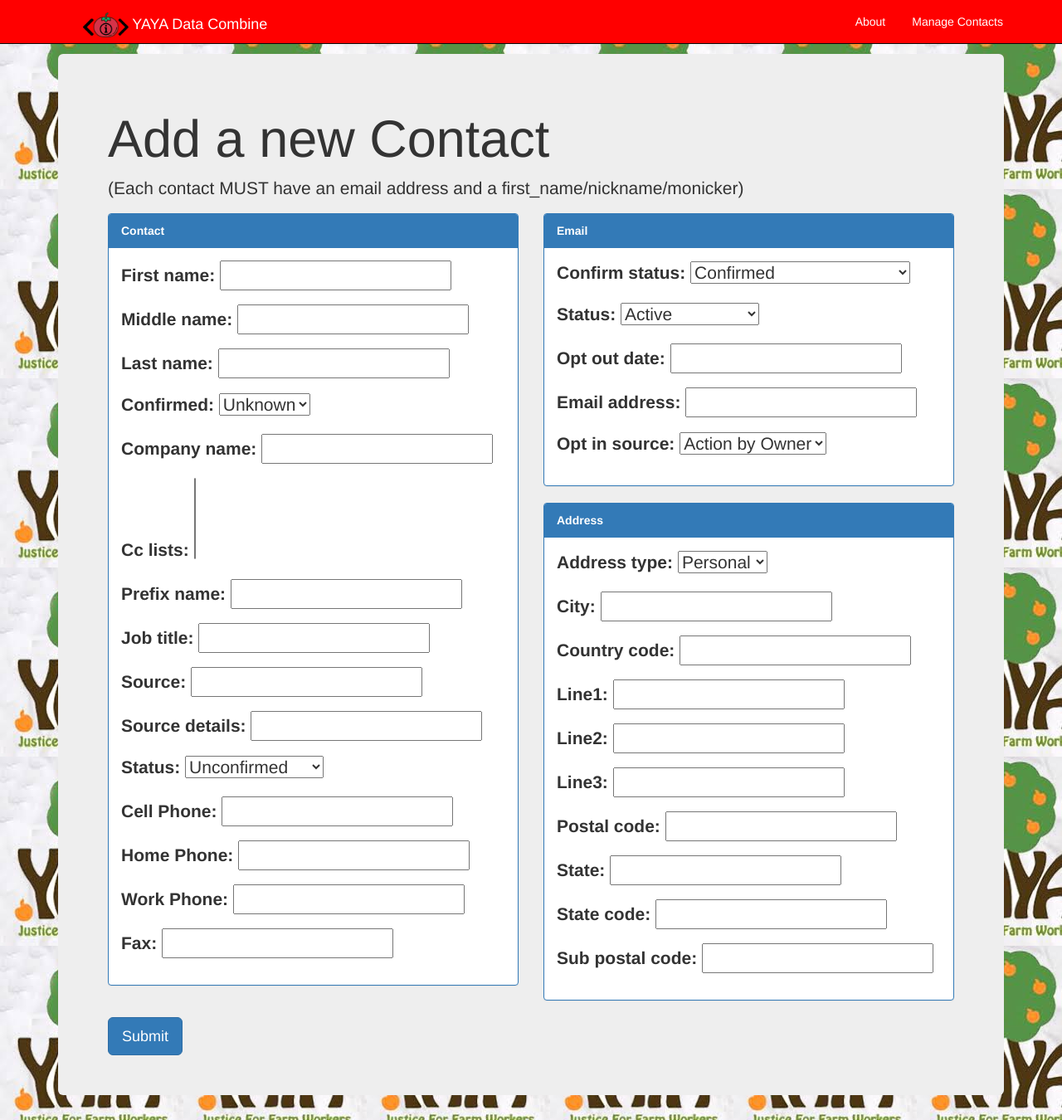
After one commit to Crimson-Star-Software/data-combine, a Django app: template datacombine/datacombine/templates/add_new_contact.html in a window 1280 px wide. The commit adds this page. Shown: the whole page at 83% size. Run offline with Django 3.2, Linux system fonts and the light colour scheme; the template is opened without the code that fills it: values that come from a table or form of the project are taken from there, others are empty; parts of the project's set-up code (start-up, migrations or seed data) failed here and were passed over; some libraries are stand-ins or nearby versions.

Commit message:
Non-functioning webform for adding a new contact

```diff
--- a/datacombine/datacombine/forms.py
+++ b/datacombine/datacombine/forms.py
@@ -1,4 +1,7 @@
 from django import forms
+from django.forms.fields import CharField, TextInput
+from django.forms import ModelForm, inlineformset_factory
+from datacombine import models
 
 
 class HarvestForm(forms.Form):
@@ -37,3 +40,53 @@ class HarvestForm(forms.Form):
                     "There needs to be either a json file "
                     "or Constant Contact API/postgres credentials."
                 )
+
+
+class AddressForm(ModelForm):
+    class Meta:
+        model = models.Address
+        exclude = ["cc_id"]
+        label = {
+            'line1': 'Address Line 1',
+            'line2': 'Address Line 2',
+            'line3': 'Address Line 3'
+        }
+        fields_required = []
+
+
+class EmailAddressForm(ModelForm):
+    class Meta:
+        model = models.EmailAddress
+        exclude = ["cc_id"]
+        fields_required = ["email_address"]
+
+
+class CreateContactForm(ModelForm):
+    cell_field = CharField(label="Cell Phone")
+    home_field = CharField(label="Home Phone")
+    work_field = CharField(label="Work Phone")
+    fax_field = CharField(label="Fax")
+    note = TextInput()
+
+    class Meta:
+        model = models.Contact
+        exclude = [
+            "created_date",
+            "cc_id",
+            "cc_modified_date",
+            "cell_phone",
+            "home_phone",
+            "work_phone",
+            "fax",
+            "addresses",
+            "email_addresses"
+        ]
+        fields_required = ["first_name"]
+
+
+# ContactAddressFormSet = inlineformset_factory(
+#     models.Contact,
+#     models.Contact.addresses.through,
+#     AddressForm,
+#     extra=1
+# )
--- a/datacombine/datacombine/models.py
+++ b/datacombine/datacombine/models.py
@@ -214,21 +214,21 @@ class Note(models.Model):
 
 
 class Contact(models.Model):
+    first_name = models.CharField(max_length=50, null=True)
+    middle_name = models.CharField(max_length=50, null=True)
+    last_name = models.CharField(max_length=50, null=True)
     cell_phone = models.ManyToManyField(Phone, related_name='+')
     home_phone = models.ManyToManyField(Phone, related_name='+')
     work_phone = models.ManyToManyField(Phone, related_name='+')
+    fax = models.ManyToManyField(Phone, related_name='+')
     confirmed = models.NullBooleanField(null=True)
     addresses = models.ManyToManyField(Address)
     company_name = models.CharField(max_length=100, null=True)
     created_date = models.DateTimeField(auto_now_add=True)
-    email_addresses = models.ManyToManyField(EmailAddress)
-    fax = models.ManyToManyField(Phone, related_name='+')
-    first_name = models.CharField(max_length=50, null=True)
-    middle_name = models.CharField(max_length=50, null=True)
-    last_name = models.CharField(max_length=50, null=True)
     cc_id = models.IntegerField(unique=True, null=True)
     cc_lists = models.ManyToManyField(ConstantContactList,
                                       through=UserStatusOnCCList)
+    email_addresses = models.ManyToManyField(EmailAddress)
     cc_modified_date = models.DateTimeField(auto_now_add=True)
     prefix_name = models.CharField(max_length=10, null=True)
     job_title = models.CharField(max_length=50, null=True)
--- a/datacombine/datacombine/static/css/yaya_style.css
+++ b/datacombine/datacombine/static/css/yaya_style.css
@@ -113,3 +113,8 @@ body{
 .navbar-inverse .btn-link:focus {
   color: #ffffff;
 }
+
+/* MOAR stuff */
+.check-margin10 {
+    margin-left: 10px;
+}
--- a/datacombine/datacombine/templates/_base.html
+++ b/datacombine/datacombine/templates/_base.html
@@ -35,7 +35,8 @@
         </div>
         <div id="navLinks" class="navbar-collapse collapse">
           <ul class="nav navbar-nav navbar-right">
-            <li><a id="about-btn" class="btn shadowbtn" href="#about">About</a></li>
+            <li><a id="about-btn" class="btn" href="#about">About</a></li>
+            <li><a id="manage-contact-btn" class="btn" href="{% url 'manage' %}">Manage Contacts</a></li>
             {% if user.is_authenticated %}
               <li><a id="logout-btn"  class="btn" href="{% url 'logout' %}">Logout</a></li>
             {% endif %}
@@ -65,6 +66,7 @@
     <script src="https://maxcdn.bootstrapcdn.com/bootstrap/3.3.7/js/bootstrap.min.js"
             integrity="sha384-Tc5IQib027qvyjSMfHjOMaLkfuWVxZxUPnCJA7l2mCWNIpG9mGCD8wGNIcPD7Txa"
             crossorigin="anonymous"></script>
+    <script src="{% static 'js/jquery.formset.js' %}"></script>
     <!-- Bootstrap JS local fallback -->
     <script>if(typeof($.fn.modal) === 'undefined') {document.write('<script src="/static/js/bootstrap.min.js"><\/script>')}</script>
   <!-- Bootstrap CSS local fallback -->
--- /dev/null
+++ b/datacombine/datacombine/templates/add_new_contact.html
@@ -0,0 +1,58 @@
+{% extends '_base.html' %}
+{% load static %}
+{% load humanize %}
+{% block title %}Data Combine: New Contact{% endblock %}
+
+{% block bodyspecs %}background="{% static 'pictures/yaya_orl.jpeg' %}"{% endblock %}
+{% block content %}
+    <div class="container">
+        <div class="jumbotron">
+            <div class="center">
+                <h1>Add a new Contact</h1>
+                <p>(Each contact MUST have an email address and a
+                    first_name/nickname/monicker)
+                </p>
+            </div>
+            <form action="" method="post">{% csrf_token %}
+                <div class="row">
+                    <div class="col-xs-6">
+                        <div class="panel panel-primary">
+                            <div class="panel-heading">
+                                <strong>Contact</strong>
+                            </div>
+                            <div class="panel-body panel-primary">
+                                {{ contact_form.as_p }}
+                            </div>
+                        </div>
+                    </div>
+                    <div class="col-xs-6">
+                        <div class="panel panel-primary">
+                            <div class="panel-heading">
+                                <strong>Email</strong>
+                            </div>
+                            <div class="panel-body panel-primary">
+                                {{ email_form.as_p }}
+                            </div>
+                        </div>
+                        <div class="panel panel-primary">
+                            <div class="panel-heading">
+                                <strong>Address</strong>
+                            </div>
+                            <div class="panel-body panel-primary">
+                                {{ addresses_form.as_p }}
+                            </div>
+                        </div>
+                    </div>
+                </div>
+        <button class="btn btn-primary btn-lg" type="submit" role="button">Submit</button>
+        </form>
+    </div>
+{% endblock %}
+
+{% block jquery %}
+    /*$('.formset_row').formset({
+        addText: 'add address',
+        deleteText: 'remove',
+        prefix: 'address_set'
+    });*/
+{% endblock %}
--- a/datacombine/datacombine/urls.py
+++ b/datacombine/datacombine/urls.py
@@ -21,6 +21,9 @@ from datacombine import views
 
 
 urlpatterns = [
+    url(r'^manage/', login_required(views.ManageView.as_view()),
+        name='manage'),
+    url(r'^manage/add_new_contacts/', login_required(views.CreateNewContactView.as_view())),
     url(r'^dash/', login_required(views.DashView.as_view())),
     url(r'^harvest/combining/', login_required(views.CombineView.as_view()),
         name='combining'),
```
Also changed, not shown: datacombine/datacombine/templates/manage.html (added, +24 -0 lines), datacombine/datacombine/views.py (+25 -5 lines), 1 other file.
